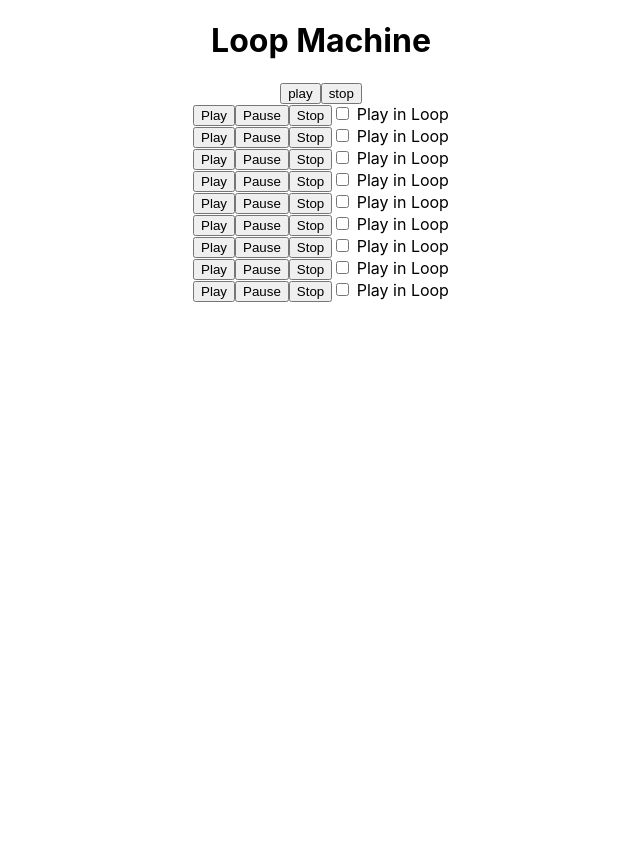
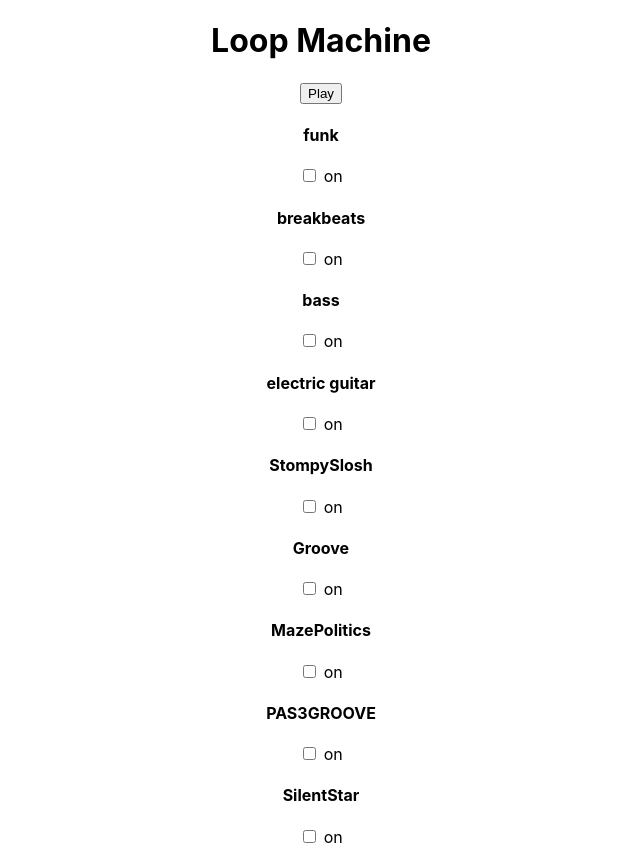
Before and after one commit to ido-leybo/Loop-machine, a React (Create React App) app: page / in a window 1280 px wide. Shown: the whole page, without its empty margins (319-959 px from the left). Before the commit the page ends 800 px from the top, so only its background shows below. Built offline with nearby package versions, Linux system fonts and the light colour scheme.

Commit message:
Added "play" & "stop" functions
now you can pick which pad is playing and stop them individually or together

```diff
--- a/package.json
+++ b/package.json
@@ -8,9 +8,7 @@
     "@testing-library/user-event": "^12.8.3",
     "audio-play": "^2.3.1",
     "react": "^17.0.2",
-    "react-audio-player": "^0.17.0",
     "react-dom": "^17.0.2",
-    "react-player": "^2.9.0",
     "react-scripts": "4.0.3",
     "web-vitals": "^1.1.2"
   },
--- a/src/App.js
+++ b/src/App.js
@@ -16,24 +16,24 @@ import file8 from "./pads/PAS3GROOVE1.03B.mp3";
 import file9 from "./pads/SilentStar_120_Em_OrganSynth.mp3";
 
 function App() {
-  console.log(file1);
-  const [isPlay, setIsPlay] = useState(false);
+  const [playing, setPlaying] = useState(false);
   const [pads, setPads] = useState([
-    file1,
-    file2,
-    file3,
-    file4,
-    file5,
-    file6,
-    file7,
-    file8,
-    file9,
+    { src: file1, name: "funk" },
+    { src: file2, name: "breakbeats" },
+    { src: file3, name: "bass" },
+    { src: file4, name: "electric guitar" },
+    { src: file5, name: "StompySlosh" },
+    { src: file6, name: "Groove" },
+    { src: file7, name: "MazePolitics" },
+    { src: file8, name: "PAS3GROOVE" },
+    { src: file9, name: "SilentStar" },
   ]);
+
   return (
     <div className="App">
       <Header />
-      <Controller setIsPlay={setIsPlay} />
-      <Board pads={pads} isPlay={isPlay} />
+      <Controller setPlaying={setPlaying} playing={playing} />
+      <Board pads={pads} playing={playing} />
     </div>
   );
 }
--- a/src/components/Board.js
+++ b/src/components/Board.js
@@ -1,5 +1,10 @@
 import React from "react";
 import Pad from "./Pad";
-export default function Board({ pads }) {
-  return pads && pads.map((file) => <Pad src={file} key={file} />);
+export default function Board({ pads, playing }) {
+  return (
+    pads &&
+    pads.map((pad) => (
+      <Pad src={pad.src} playing={playing} name={pad.name} key={pad.name} />
+    ))
+  );
 }
--- a/src/components/Controller.js
+++ b/src/components/Controller.js
@@ -1,10 +1,10 @@
 import React from "react";
 
-export default function Controller({ setIsPlay }) {
+export default function Controller({ setPlaying, playing }) {
+  const toggle = () => setPlaying(!playing);
   return (
     <div>
-      <button onClick={setIsPlay(true)}>play</button>
-      <button onClick={setIsPlay(false)}>stop</button>
+      <button onClick={toggle}>{playing ? "Pause" : "Play"}</button>
     </div>
   );
 }
--- a/src/components/Pad.js
+++ b/src/components/Pad.js
@@ -1,42 +1,49 @@
-import React, { useEffect, useState } from "react";
+import React, { useEffect, useRef, useState } from "react";
 
-export default function Pad({ src }) {
-  const [state, setState] = useState(false);
-  const [playInLoop, setPlayInLoop] = useState(false);
+export default function Pad({ src, playing, name }) {
+  const [isOn, setIsOn] = useState(false);
 
-  const audioTune = new Audio(src);
+  const audioTune = useRef(new Audio(src));
+
   useEffect(() => {
-    audioTune.load();
+    audioTune.current.load();
   }, []);
+
+  useEffect(() => {
+    if (playing && isOn) {
+      playSound();
+    } else {
+      stopSound();
+    }
+  }, [playing, isOn]);
 
   // play audio sound
   const playSound = () => {
-    audioTune.play();
-    audioTune.loop = true;
-  };
-
-  // pause audio sound
-  const pauseSound = () => {
-    audioTune.pause();
+    audioTune.current.play();
+    audioTune.current.loop = true;
   };
 
   // stop audio sound
   const stopSound = () => {
-    audioTune.pause();
-    audioTune.currentTime = 0;
+    audioTune.current.pause();
+    audioTune.current.currentTime = 0;
   };
+
+  // pause audio sound
+  //   const pauseSound = () => {
+  //     audioTune.pause();
+  //   };
+
   return (
     <div>
-      <button onClick={playSound}>Play</button>
-      <button onClick={pauseSound}>Pause</button>
-      <button onClick={stopSound}>Stop</button>
+      <h4>{name}</h4>
       <label>
         <input
           type="checkbox"
-          checked={playInLoop}
-          onChange={(e) => setPlayInLoop(e.target.checked)}
+          checked={isOn}
+          onChange={(e) => setIsOn(e.target.checked)}
         />{" "}
-        Play in Loop
+        {isOn ? "off" : "on"}
       </label>
     </div>
   );
```
